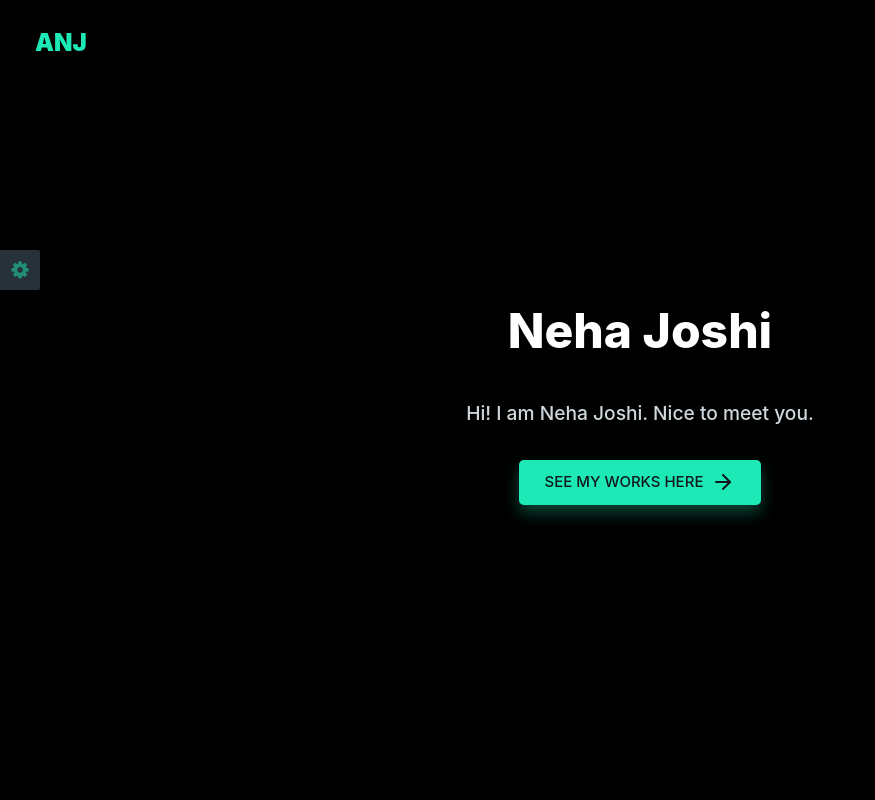
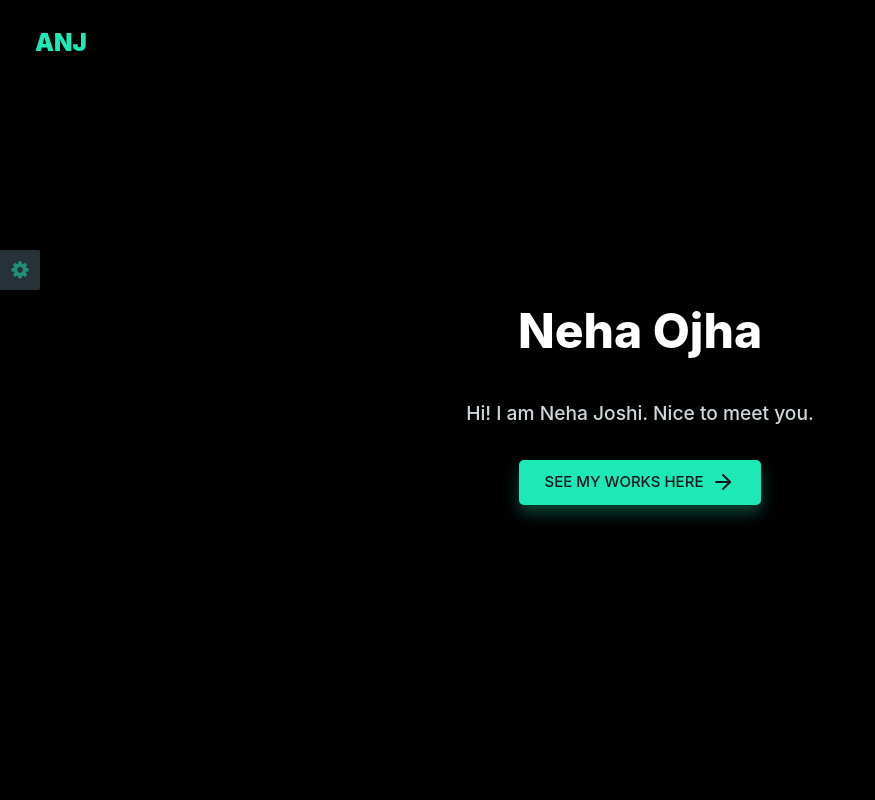
Before and after one commit to 1Aayush3/anj, a plain HTML site: page index.html in a window 1280 px wide. Shown: the top 800 px of the page, without its empty margins (0-875 px from the left). Drawn offline with nearby package versions, Linux system fonts and the light colour scheme; a web font is replaced by a local one.

Commit message:
change landging page name

```diff
--- a/index.html
+++ b/index.html
@@ -65,7 +65,7 @@
     <div class="container">
         <div class="row vh-md-100">
             <div class="col-md-8 col-sm-10 col-12 mx-auto my-auto text-center">
-                <h1 class="heading-black text-capitalize">Neha  Joshi</h1>
+                <h1 class="heading-black text-capitalize">Neha  Ojha</h1>
                 <p class="lead py-3"> Hi! I am Neha Joshi. Nice to meet you.</p>
                 <button class="btn btn-primary d-inline-flex flex-row align-items-center">
                    See my works here
```
